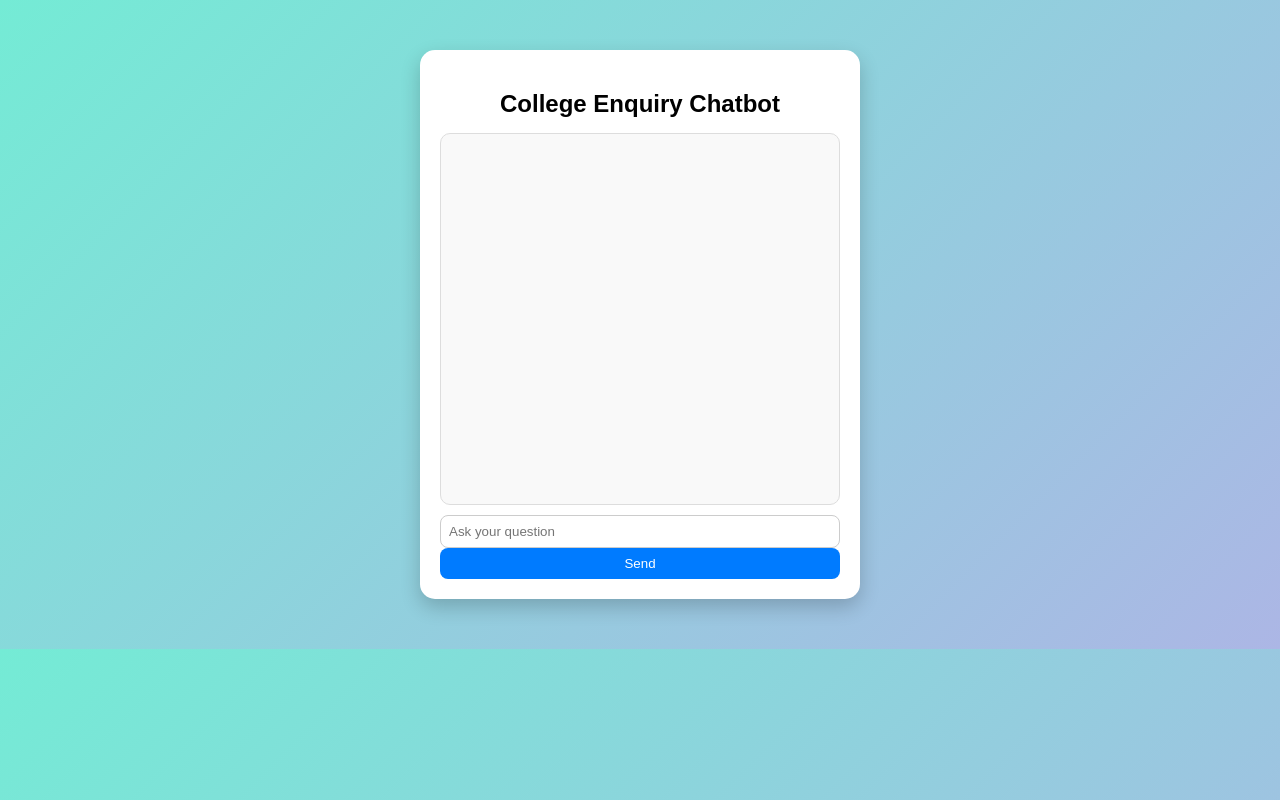
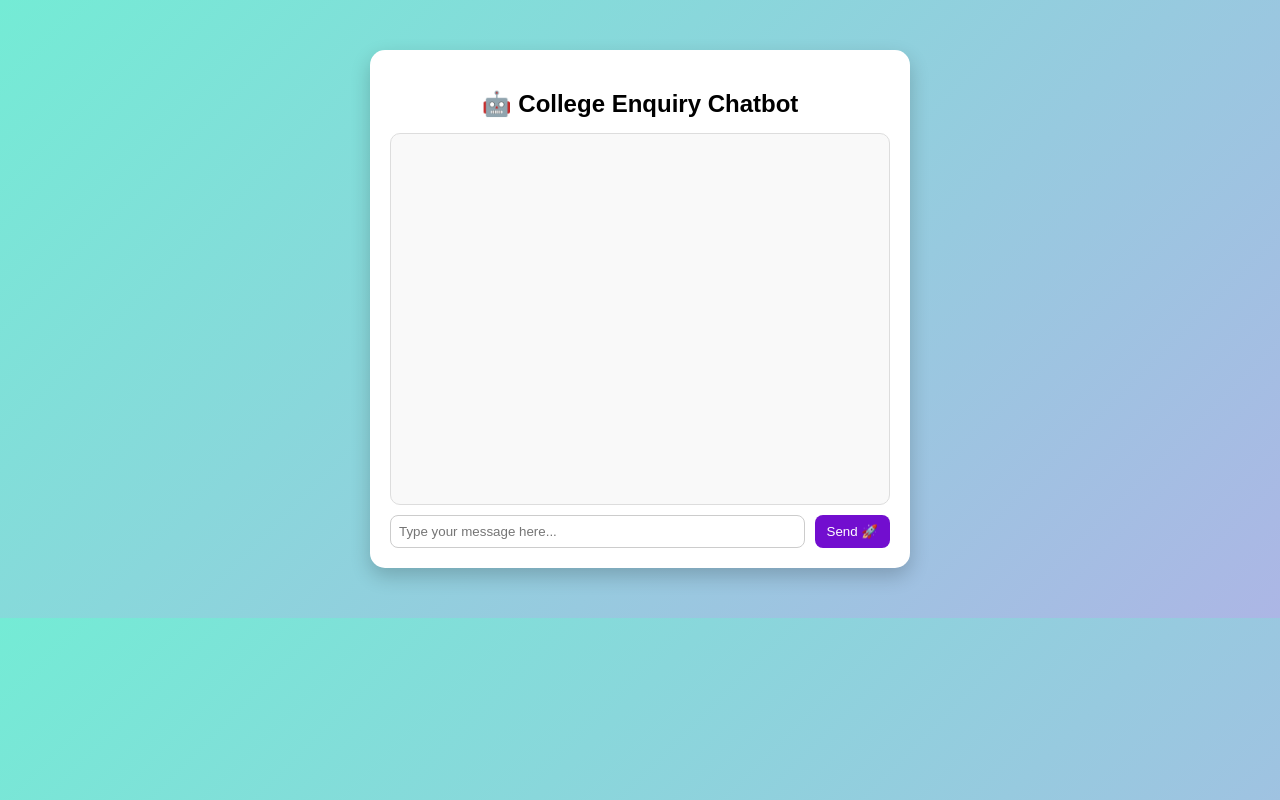
Before and after one commit to Vinitha-0508/college-enquiry-chatbot, a Flask app: page / in a window 1280 px wide. Run offline with Flask 3, Linux system fonts and the light colour scheme.

Commit message:
Enhance chatbot UI with styles and feedback options
Added styling and feedback functionality to the chatbot interface.

```diff
--- a/templates/index.html
+++ b/templates/index.html
@@ -2,18 +2,216 @@
 <html>
 <head>
     <title>College Enquiry Chatbot</title>
-    <link rel="stylesheet" href="/static/style.css">
+
+    <style>
+        body {
+            font-family: Arial, sans-serif;
+            background: linear-gradient(135deg, #74ebd5, #acb6e5);
+            margin: 0;
+        }
+
+        .chat-container {
+            width: 500px;
+            margin: 50px auto;
+            background: white;
+            padding: 20px;
+            border-radius: 15px;
+            box-shadow: 0 8px 20px rgba(0,0,0,0.2);
+            display: flex;
+            flex-direction: column;
+        }
+
+        h2 {
+            text-align: center;
+            margin-bottom: 15px;
+        }
+
+        #chat-box {
+            height: 350px;
+            border: 1px solid #ddd;
+            border-radius: 10px;
+            overflow-y: auto;
+            padding: 10px;
+            background: #f9f9f9;
+            margin-bottom: 10px;
+            display: flex;
+            flex-direction: column;
+        }
+
+        .user {
+            align-self: flex-end;
+            background: #007bff;
+            color: white;
+            padding: 8px 12px;
+            border-radius: 15px 15px 0 15px;
+            margin: 5px 0;
+            max-width: 75%;
+        }
+
+        .bot {
+            align-self: flex-start;
+            background: #28a745;
+            color: white;
+            padding: 8px 12px;
+            border-radius: 15px 15px 15px 0;
+            margin: 5px 0;
+            max-width: 75%;
+        }
+
+        .input-area {
+            display: flex;
+            gap: 10px;
+        }
+
+        #user-input {
+            flex: 1;
+            padding: 8px;
+            border-radius: 8px;
+            border: 1px solid #ccc;
+        }
+
+        button {
+            padding: 8px 12px;
+            border-radius: 8px;
+            border: none;
+            cursor: pointer;
+            background: #720ecf;
+            color: white;
+        }
+
+        button:hover {
+            background: #0056b3;
+        }
+
+        #feedback {
+            display: none;
+            margin-top: 10px;
+            text-align: center;
+        }
+
+        #feedback button {
+            font-size: 22px;
+            margin: 4px;
+            background: none;
+            border: none;
+            cursor: pointer;
+        }
+
+        #feedback button:hover {
+            transform: scale(1.2);
+        }
+    </style>
 </head>
+
 <body>
 
 <div class="chat-container">
-    <h2>College Enquiry Chatbot</h2>
+    <h2>🤖 College Enquiry Chatbot</h2>
+
     <div id="chat-box"></div>
 
-    <input type="text" id="user-input" placeholder="Ask your question">
-    <button onclick="sendMessage()">Send</button>
+    <div class="input-area">
+        <input type="text" id="user-input" placeholder="Type your message here...">
+        <button onclick="sendMessage()">Send 🚀</button>
+    </div>
+
+    <!-- FEEDBACK SECTION -->
+    <div id="feedback">
+        <p><b>Are you satisfied with this?</b></p>
+
+        <button onclick="sendFeedback('excellent')">🤩</button>
+        <button onclick="sendFeedback('happy')">😊</button>
+        <button onclick="sendFeedback('good')">🙂</button>
+        <button onclick="sendFeedback('neutral')">😐</button>
+        <button onclick="sendFeedback('confused')">😕</button>
+        <button onclick="sendFeedback('sad')">😞</button>
+        <button onclick="sendFeedback('bad')">😡</button>
+        <button onclick="sendFeedback('like')">👍</button>
+        <button onclick="sendFeedback('love')">❤️</button>
+        <button onclick="sendFeedback('star')">⭐</button>
+    </div>
 </div>
 
-<script src="/static/script.js"></script>
+<script>
+
+const input = document.getElementById("user-input");
+
+// Enter key support
+input.addEventListener("keypress", function(e) {
+    if (e.key === "Enter") {
+        sendMessage();
+    }
+});
+
+function appendMessage(text, sender) {
+    const chatBox = document.getElementById("chat-box");
+    const msgDiv = document.createElement("div");
+    msgDiv.className = sender;
+    msgDiv.textContent = text;
+    chatBox.appendChild(msgDiv);
+    chatBox.scrollTop = chatBox.scrollHeight;
+}
+
+function sendMessage() {
+    let message = input.value.trim();
+    if (message === "") return;
+
+    appendMessage(message, "user");
+
+    fetch("/chat", {
+        method: "POST",
+        headers: { "Content-Type": "application/json" },
+        body: JSON.stringify({ message: message })
+    })
+    .then(res => res.json())
+    .then(data => {
+        appendMessage(data.reply, "bot");
+        document.getElementById("feedback").style.display = "block";
+    })
+    .catch(() => {
+        appendMessage("Server error", "bot");
+    });
+
+    input.value = "";
+}
+
+function sendFeedback(type) {
+    const responses = {
+        excellent: "🤩 Wow! Thank you so much for your excellent feedback!",
+        happy: "😊 Glad you are happy! Thank you!",
+        good: "🙂 Happy to help you anytime!",
+        neutral: "😐 Thank you! We will try to improve.",
+        confused: "😕 Sorry for confusion! We will make it clearer.",
+        sad: "😞 Sorry about that! We will improve.",
+        bad: "😡 We apologize! Your feedback is important to us.",
+        like: "👍 Thank you for the like!",
+        love: "❤️ Thanks for your love!",
+        star: "⭐ Thanks for the rating!"
+    };
+
+    appendMessage(typeEmoji(type), "user");
+    appendMessage(responses[type], "bot");
+
+    document.getElementById("feedback").style.display = "none";
+}
+
+function typeEmoji(type) {
+    const emojis = {
+        excellent: "🤩",
+        happy: "😊",
+        good: "🙂",
+        neutral: "😐",
+        confused: "😕",
+        sad: "😞",
+        bad: "😡",
+        like: "👍",
+        love: "❤️",
+        star: "⭐"
+    };
+    return emojis[type];
+}
+
+</script>
+
 </body>
 </html>
```
